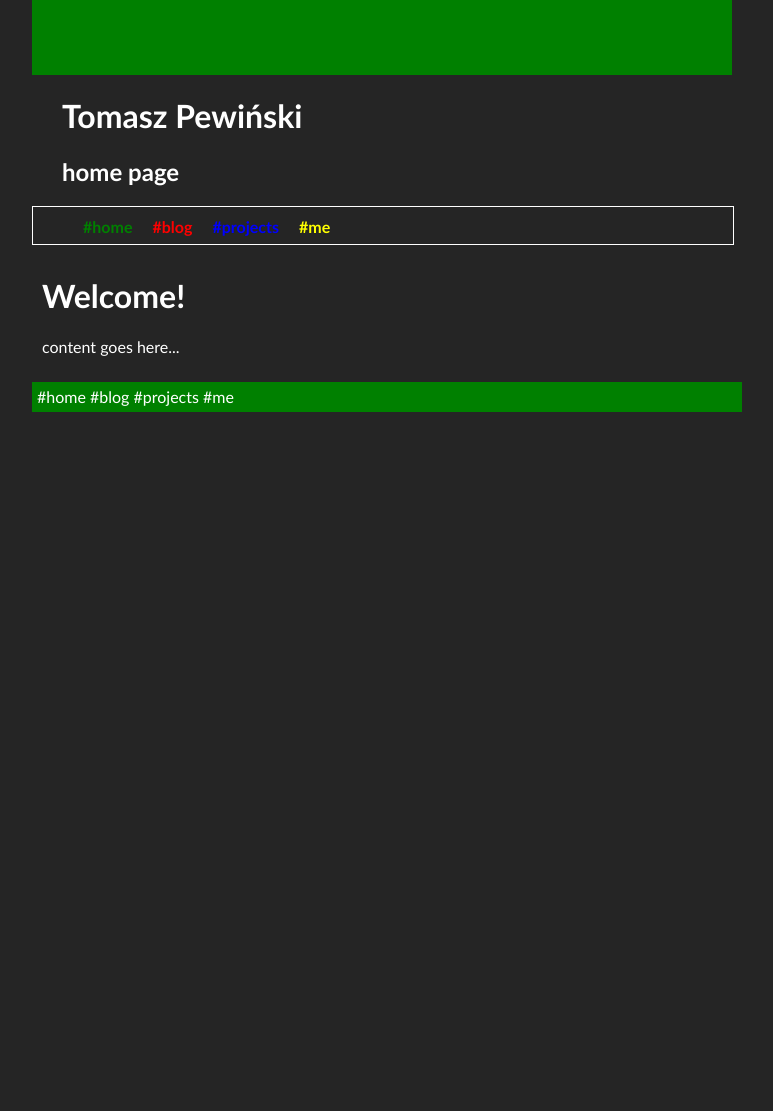
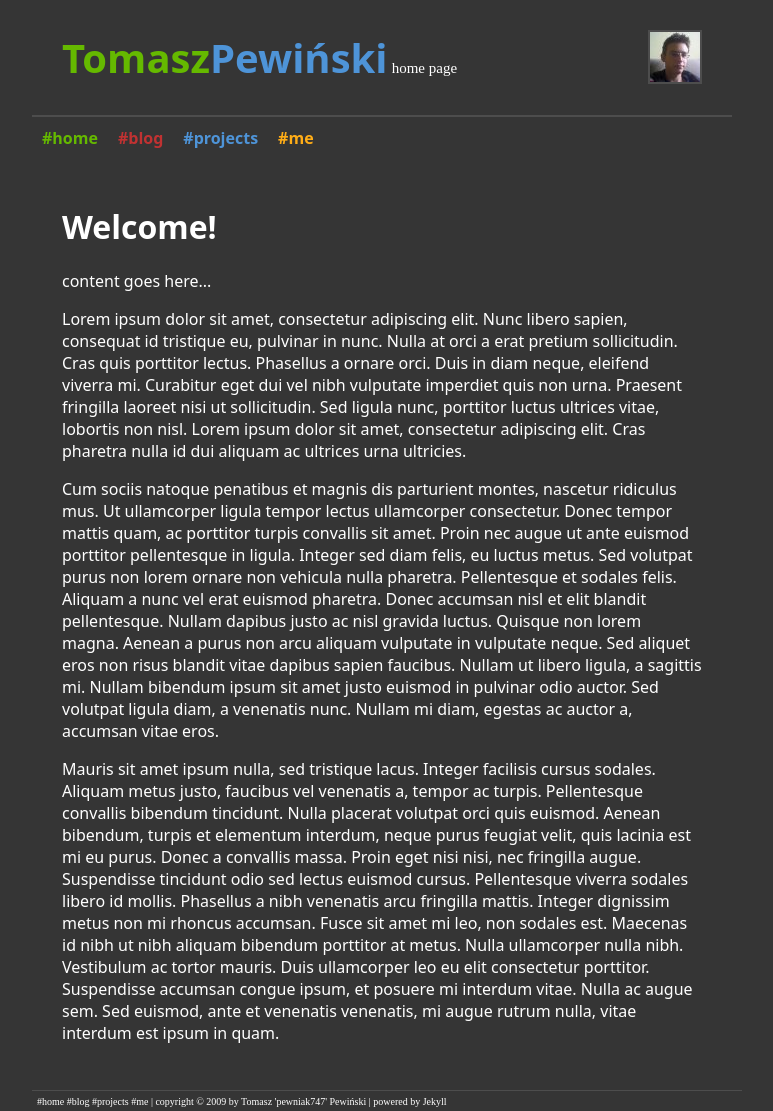
Before and after one commit to pewniak747/pewniak747.github.com, a Jekyll site: the page built from index.html, in a window 1280 px wide. Shown: the whole page, without its empty margins (258-1031 px from the left). Built offline with Jekyll 4.4.1, drawn with Linux system fonts in a browser that asks for light colours; before the commit the page ends 900 px from its top, so only the background shows below that.

Commit message:
Second look

```diff
--- a/_includes/footer.html
+++ b/_includes/footer.html
@@ -1,6 +1,8 @@
 <div id="footer">
-	<a href="#">#home</a>
+	<a href="index.html">#home</a>
 	<a href="#">#blog</a>
 	<a href="#">#projects</a>
-	<a href="#">#me</a>
+	<a href="me.html">#me</a>
+	 | copyright &copy; 2009 by Tomasz 'pewniak747' Pewiński
+	 | powered by <a href="http://wiki.github.com/mojombo/jekyll">Jekyll</a>
 </div>
--- a/_includes/header.html
+++ b/_includes/header.html
@@ -1,7 +1,8 @@
 <div id="header">
 	<div id="top"></div>
 	<div id="head">
-		<h1>Tomasz Pewiński</h1>
-		<h2>home page</h2>
+		<h1><span class="color1">Tomasz</span><span class="color2">Pewiński</span></h1>
+		<h2>{{ page.description }}</h2>
+		<div id="avatar"></div>
 	</div>
 </div>
--- a/_includes/nav.html
+++ b/_includes/nav.html
@@ -1,8 +1,8 @@
 <div id="nav">
 <ul>
-	<li><a href="#" id="home"> #home</a></li>
+	<li><a href="index.html" id="home"> #home</a></li>
 	<li><a href="#" id="blog">#blog</a></li>
 	<li><a href="#" id="projects">#projects</a></li>
-	<li><a href="#" id="me">#me</a></li>
+	<li><a href="me.html" id="me">#me</a></li>
 </ul>
 </div>
--- a/_layouts/main.html
+++ b/_layouts/main.html
@@ -2,7 +2,7 @@
  "http://www.w3.org/TR/xhtml1/DTD/xhtml1-strict.dtd">
  <html xmlns="http://www.w3.org/1999/xhtml" lang="pl" xml:lang="pl">
 	<head>
-		<title>{{ page.title }}</title>
+		<title>{{ page.title }} - Tomasz Pewiński</title>
 		<meta http-equiv="content-type" content="text/html; charset=UTF-8" />
 		<meta http-equiv="content-language" content="en" />
 		<link rel="stylesheet" href="style.css" type="text/css" />
--- a/index.html
+++ b/index.html
@@ -1,6 +1,13 @@
 ---
 layout: main
-title: home
+title: Home page
+description: home page
 ---
 <h1>Welcome!</h1>
 <p>content goes here...</p>
+
+<p>Lorem ipsum dolor sit amet, consectetur adipiscing elit. Nunc libero sapien, consequat id tristique eu, pulvinar in nunc. Nulla at orci a erat pretium sollicitudin. Cras quis porttitor lectus. Phasellus a ornare orci. Duis in diam neque, eleifend viverra mi. Curabitur eget dui vel nibh vulputate imperdiet quis non urna. Praesent fringilla laoreet nisi ut sollicitudin. Sed ligula nunc, porttitor luctus ultrices vitae, lobortis non nisl. Lorem ipsum dolor sit amet, consectetur adipiscing elit. Cras pharetra nulla id dui aliquam ac ultrices urna ultricies.</p>
+
+<p>Cum sociis natoque penatibus et magnis dis parturient montes, nascetur ridiculus mus. Ut ullamcorper ligula tempor lectus ullamcorper consectetur. Donec tempor mattis quam, ac porttitor turpis convallis sit amet. Proin nec augue ut ante euismod porttitor pellentesque in ligula. Integer sed diam felis, eu luctus metus. Sed volutpat purus non lorem ornare non vehicula nulla pharetra. Pellentesque et sodales felis. Aliquam a nunc vel erat euismod pharetra. Donec accumsan nisl et elit blandit pellentesque. Nullam dapibus justo ac nisl gravida luctus. Quisque non lorem magna. Aenean a purus non arcu aliquam vulputate in vulputate neque. Sed aliquet eros non risus blandit vitae dapibus sapien faucibus. Nullam ut libero ligula, a sagittis mi. Nullam bibendum ipsum sit amet justo euismod in pulvinar odio auctor. Sed volutpat ligula diam, a venenatis nunc. Nullam mi diam, egestas ac auctor a, accumsan vitae eros.</p>
+
+<p>Mauris sit amet ipsum nulla, sed tristique lacus. Integer facilisis cursus sodales. Aliquam metus justo, faucibus vel venenatis a, tempor ac turpis. Pellentesque convallis bibendum tincidunt. Nulla placerat volutpat orci quis euismod. Aenean bibendum, turpis et elementum interdum, neque purus feugiat velit, quis lacinia est mi eu purus. Donec a convallis massa. Proin eget nisi nisi, nec fringilla augue. Suspendisse tincidunt odio sed lectus euismod cursus. Pellentesque viverra sodales libero id mollis. Phasellus a nibh venenatis arcu fringilla mattis. Integer dignissim metus non mi rhoncus accumsan. Fusce sit amet mi leo, non sodales est. Maecenas id nibh ut nibh aliquam bibendum porttitor at metus. Nulla ullamcorper nulla nibh. Vestibulum ac tortor mauris. Duis ullamcorper leo eu elit consectetur porttitor. Suspendisse accumsan congue ipsum, et posuere mi interdum vitae. Nulla ac augue sem. Sed euismod, ante et venenatis venenatis, mi augue rutrum nulla, vitae interdum est ipsum in quam. </p>
--- a/style.css
+++ b/style.css
@@ -1,7 +1,7 @@
 body {
-	background-color: #252525;
+	background-color: #353535;
 	color: #ffffff;
-	font-family: "Candara";
+	font-family: "Sans";
 	margin: 0;
 }
 
@@ -12,12 +12,45 @@ body {
 
 #top {
 	width: 100%;
-	height: 75px;
-	background-color: green;
+	height: 15px;
+	background-color: #65B900;
+	display: none;
+}
+
+#header h1 {
+	margin: 0;
+	padding: 0;
+	display: inline;
+	font-size: 40px;
+}
+
+#header h2 {
+	margin: 0;
+	padding: 0;
+	font-weight: normal;
+	font-size: 15px;
+	display: inline;
+	font-family: "Fixed";
+}
+
+#header .color1 {
+	color: #65B900;
+}
+
+#header .color2 {
+	color: #4E94D8;
+}
+
+#header #avatar {
+	width: 50px;
+	height: 50px;
+	background-image: url("avatar.jpg");
+	border: 2px solid #4D4D4D;
+	float: right;
 }
 
 #head {
-	padding-left: 30px;
+	padding: 30px;
 }
 
 #nav {
@@ -25,12 +58,14 @@ body {
 	height: 37px;
 	margin: 0;
 	padding: 0;
-	border: 1px solid white;
+	/*background-color: #4D4D4D;*/
+	border-top: 2px solid #4D4D4D;
 }
 
 #nav li, ul {
 	list-style: none;
 	margin: 0;
+	padding: 0;
 }
 
 #nav a {
@@ -44,55 +79,65 @@ body {
 }
 
 #nav #home {
-	color: green;
+	color: #65B900;
 }
 
 #nav #home:hover {
 	color: #ffffff;
-	background-color: green;
+	background-color: #65B900;
 }
 
 #nav #blog {
-	color: red;
+	color: #C03232;
 }
 
 #nav #blog:hover {
 	color: #ffffff;
-	background-color: red;
+	background-color: #C03232;
 }
 
 #nav #projects {
-	color: blue;
+	color: #4E94D8;
 }
 
 #nav #projects:hover {
 	color: #ffffff;
-	background-color: blue;
+	background-color: #4E94D8;
 }
 
 #nav #me {
-	color: yellow;
+	color: #FFAD17;
 }
 
 #nav #me:hover {
 	color: #ffffff;
-	background-color: yellow;
+	background-color: #FFAD17;
 }
 
 #content {
 	clear: both;
-	padding: 10px;
+	padding: 30px;
+}
+
+#content a {
+	text-decoration: none;
+	color: #65B900;
 }
 
 #footer {
 	width: 100%;
-	height: 20px;
-	background-color: green;
+	height: 10px;
+	/*background-color: #4D4D4D;*/
+	border-top: 1px solid #4D4D4D;
 	margin: 0;
 	padding: 5px;
+	font-size: 10px;
+	font-family: "Fixed";
 }
 
 #footer a {
 	text-decoration: none;
 	color: #ffffff;
+	margin: 0;
+	padding: 0;
 }
```
Also changed, not shown: me.html (added, +10 -0 lines), avatar.jpg (added), avatar.png (added), 8 other files.
